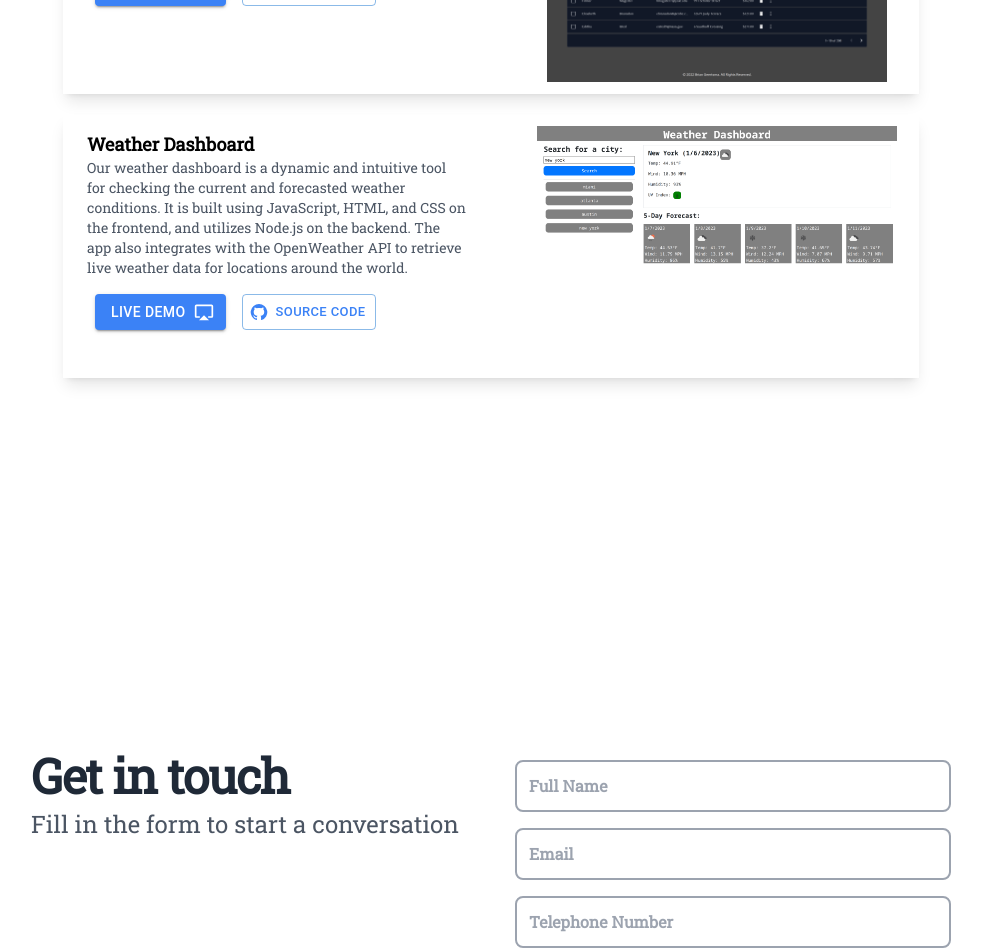
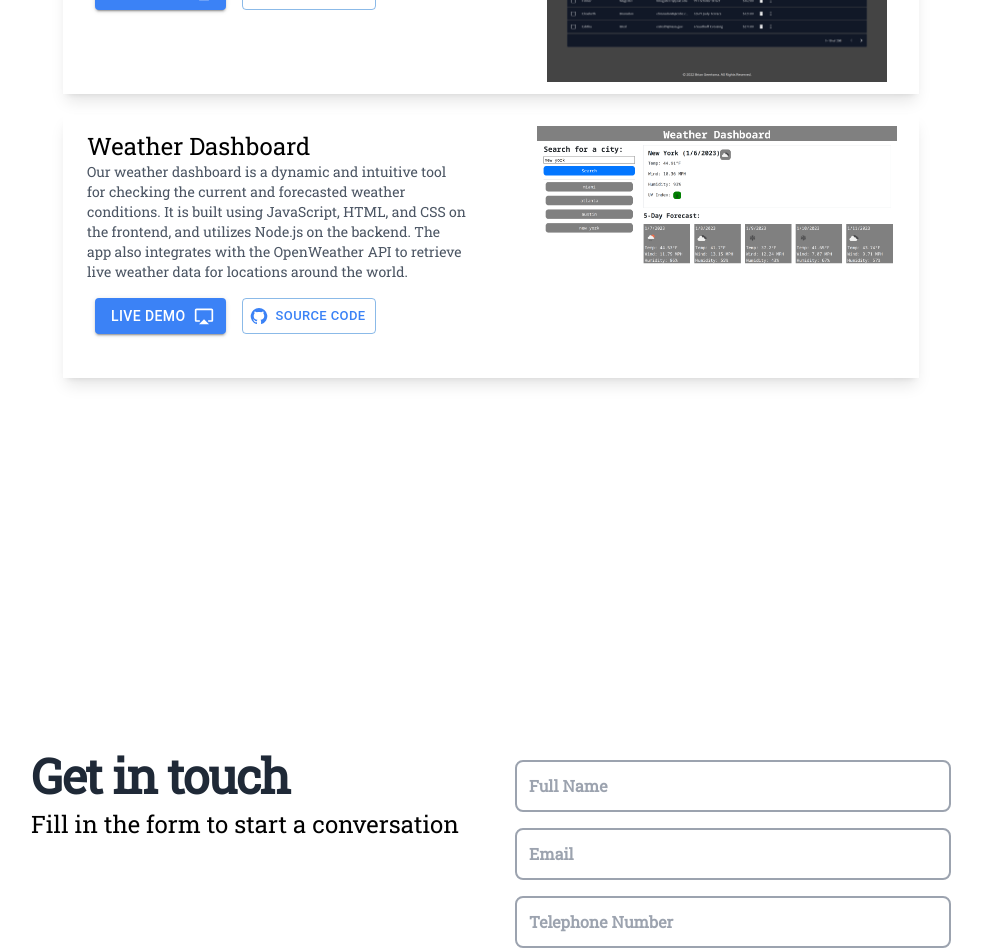
Before and after one commit to brian-gee/react-portfolio, a Next.js app: page / in a window 1280 px wide. Shown: the part 900-1852 px from the top of the page, without its empty margins (149-1131 px from the left). Built offline with nearby package versions, Linux system fonts and the light colour scheme.

Commit message:
updating font sizes

```diff
--- a/components/contact.js
+++ b/components/contact.js
@@ -14,7 +14,7 @@ export default function Portfolio() {
 										<h1 className="text-4xl sm:text-5xl text-gray-800 font-extrabold tracking-tight">
 											Get in touch
 										</h1>
-										<p className="text-normal text-lg sm:text-2xl font-medium text-gray-600 mt-2">
+										<p className="text-lg md:text-2xl mt-2">
 											Fill in the form to start a conversation
 										</p>
 									</div>
--- a/components/portfolioItem.js
+++ b/components/portfolioItem.js
@@ -12,7 +12,7 @@ export default function PortfolioItem(params) {
 			{portfolioItems.map((portfolioItem, i) => (
 				<div key={i} className="grid grid-cols-2 shadow-lg m-5">
 					<div className="px-6 py-4">
-						<div className="font-bold text-sm md:text-lg">
+						<div className="text-lg md:text-2xl">
 							{portfolioItem.name}
 						</div>
 						<div className="text-xs md:text-sm text-gray-600">
@@ -23,7 +23,7 @@ export default function PortfolioItem(params) {
 								<Button
 									variant="contained"
 									style={{ backgroundColor: '#3b82f6', color: '#FFFFFF' }}
-									endIcon={<AirplayIcon/>}
+									endIcon={<AirplayIcon />}
 								>
 									Live Demo
 								</Button>
```
